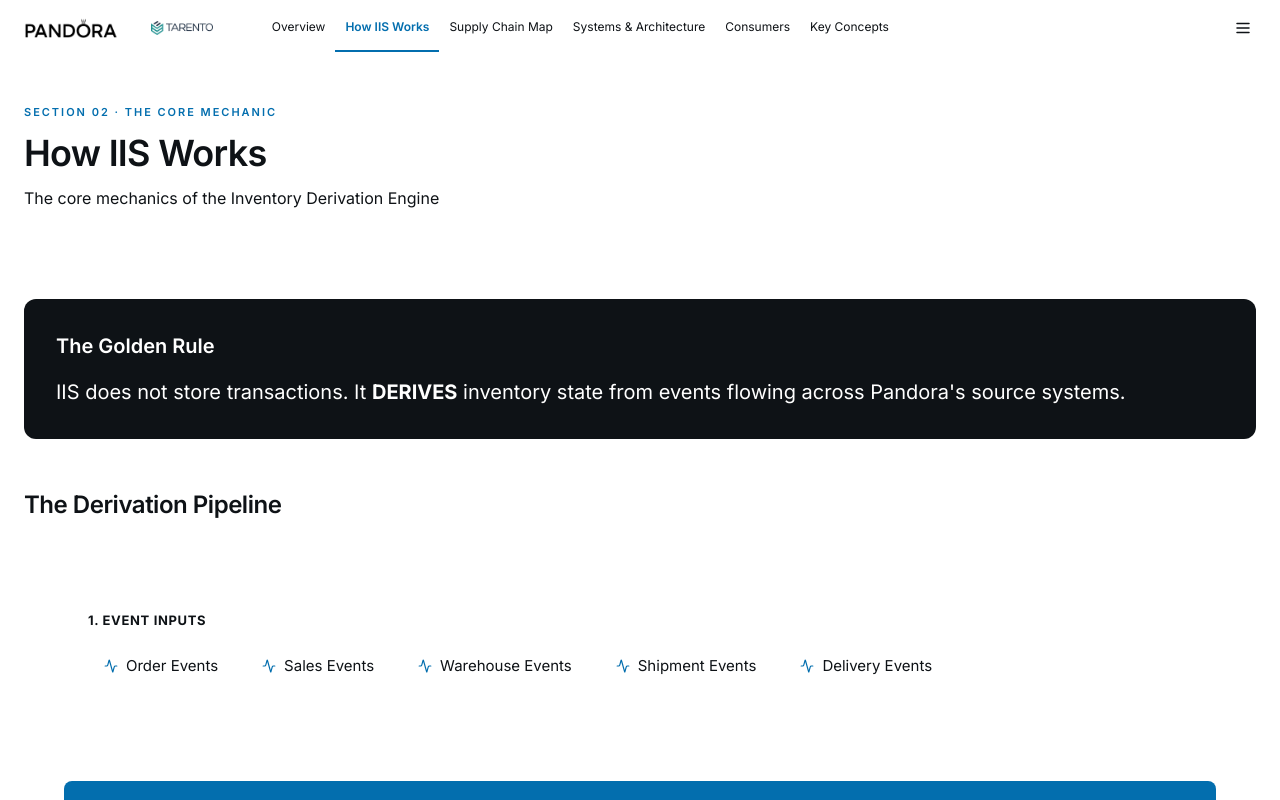
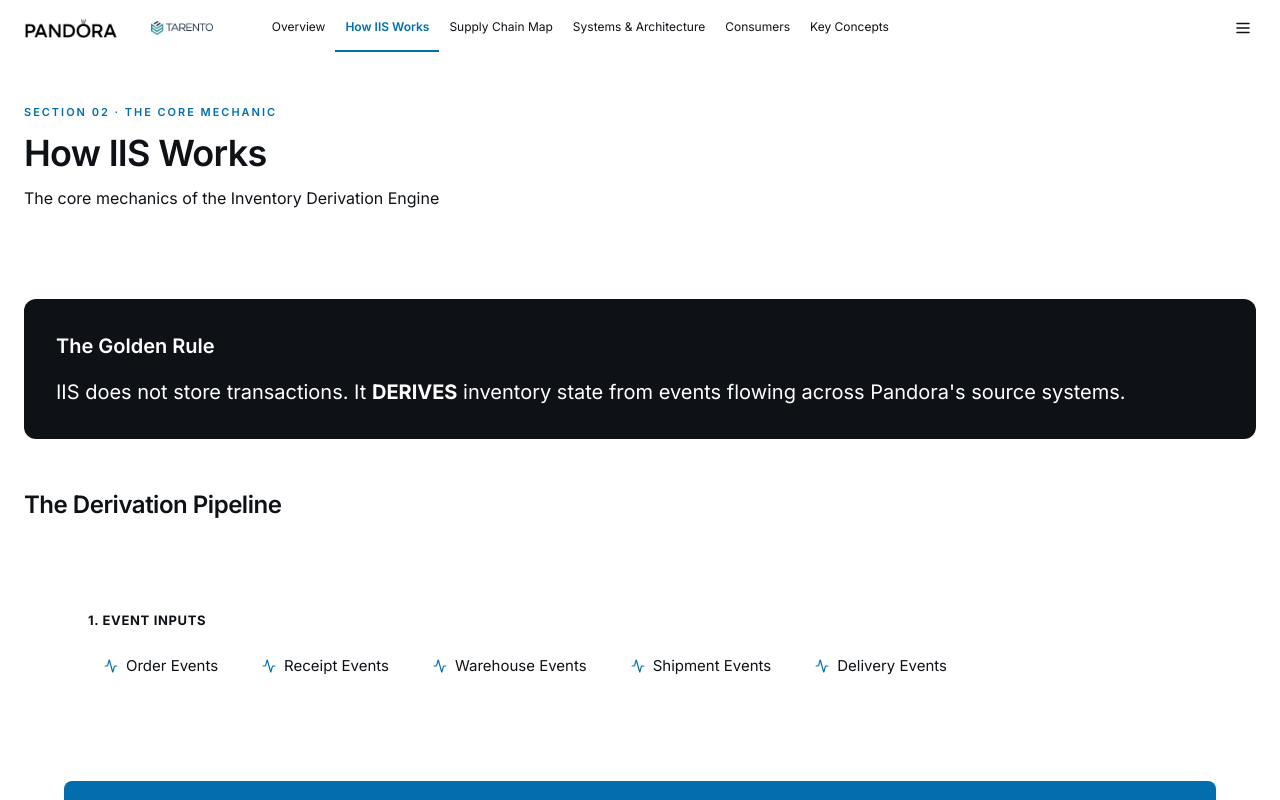
Before and after one commit to sreerameasthill/Pandora-Interactive-Guide, a React (Vite) app: page /#/how-iis-works in a window 1280 px wide. Shown: the top 800 px of the page. Built offline with nearby package versions, Linux system fonts and the light colour scheme.

Commit message:
Replace Sales Events with Receipt Events
Replace Sales Events with Receipt Events

```diff
--- a/src/pages/HowItWorksPage.tsx
+++ b/src/pages/HowItWorksPage.tsx
@@ -28,7 +28,7 @@
             <div style={{ background: 'white', padding: '1.5rem', borderRadius: '0.5rem', border: '1px solid var(--color-border)' }}>
               <div style={{ fontSize: '0.8125rem', fontWeight: 700, textTransform: 'uppercase', color: 'var(--color-muted-foreground)', marginBottom: '1rem', letterSpacing: '0.05em' }}>1. Event Inputs</div>
               <div style={{ display: 'flex', flexWrap: 'wrap', gap: '0.75rem' }}>
-                {['Order Events', 'Sales Events', 'Warehouse Events', 'Shipment Events', 'Delivery Events'].map(evt => (
+                {['Order Events', 'Receipt Events', 'Warehouse Events', 'Shipment Events', 'Delivery Events'].map(evt => (
                   <span key={evt} style={{ display: 'inline-flex', alignItems: 'center', gap: '0.5rem', background: 'var(--color-stone)', padding: '0.5rem 1rem', borderRadius: '2rem', fontSize: '0.9375rem', color: 'var(--color-ink)', border: '1px solid var(--color-border)' }}>
                     <Activity size={14} color="var(--color-accent-blue)" /> {evt}
                   </span>
```
